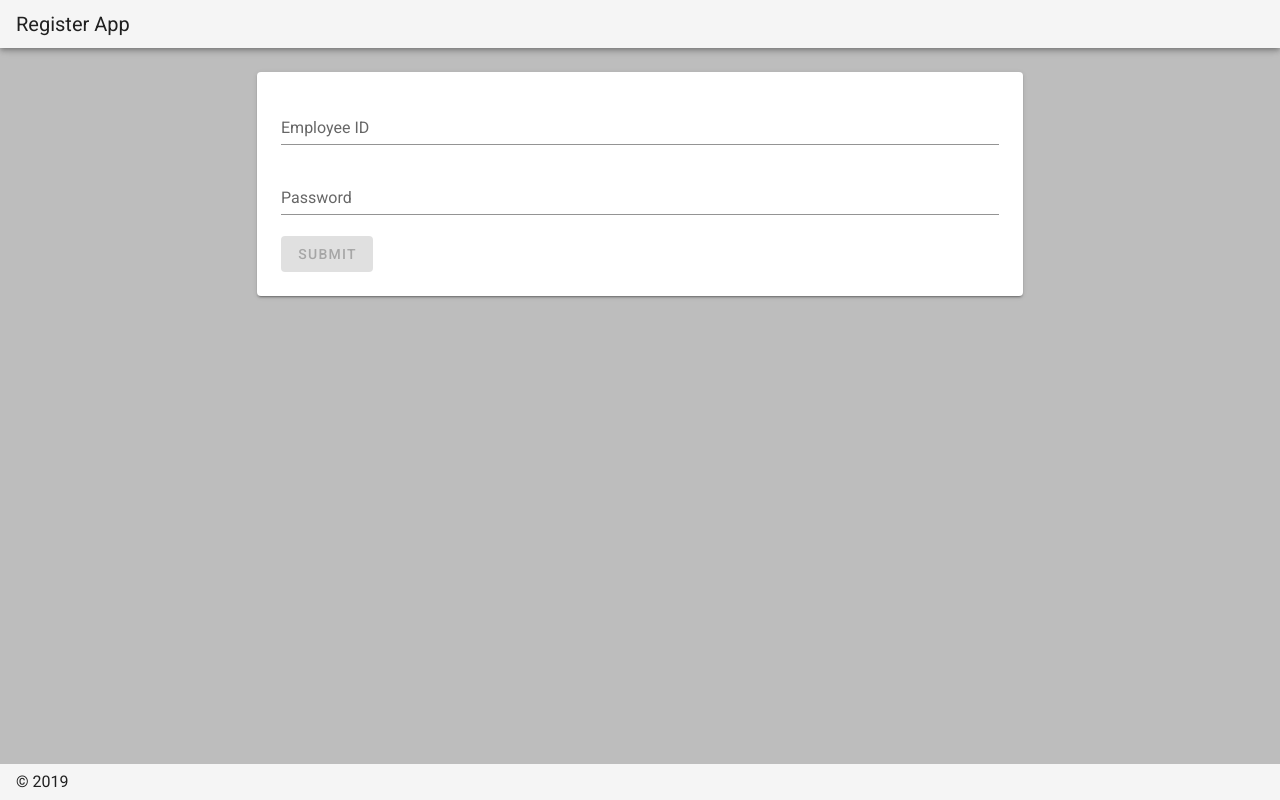
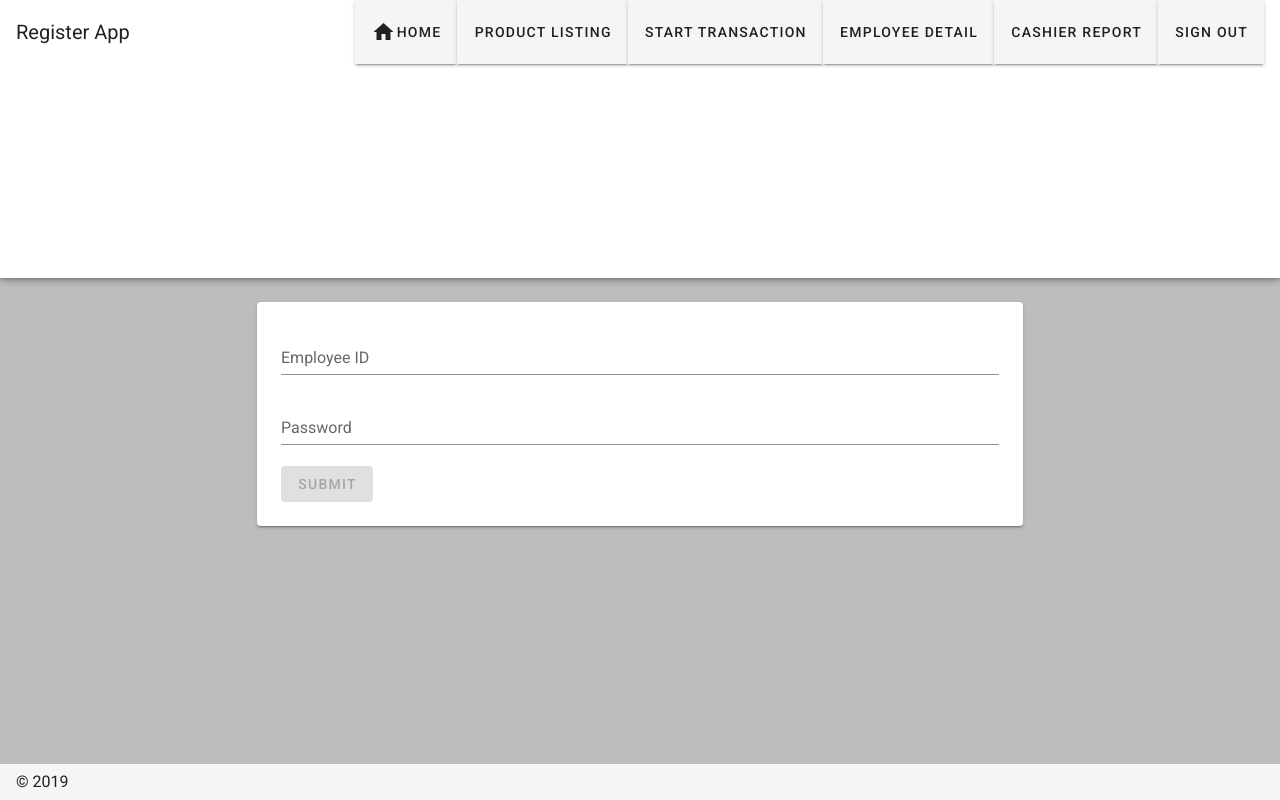
Before and after one commit to vikes-lemonade/register-app, a Nuxt app: page /login in a window 1280 px wide. Built offline with nearby package versions, Linux system fonts and the light colour scheme.

Commit message:
Feature/main menu (#3)
* Starter code for main menu, added buttons to toolbar

* using new api route

* Just for the requirements of sprint 2

```diff
--- a/layouts/default.vue
+++ b/layouts/default.vue
@@ -1,8 +1,35 @@
 <template>
   <v-app dark style="background-color: #BDBDBD">
-    <v-app-bar dense app>
+    <v-toolbar>
       <v-toolbar-title headline font-weight-light>Register App</v-toolbar-title>
-    </v-app-bar>
+      <v-spacer/>
+      <v-toolbar-items>
+        <!--  <v-btn v-for="(item, index) in items" :key="index" :to="item.to" text>
+          <v-icon>{{item.icon}}</v-icon>{{item.title}}
+        </v-btn>
+        -->
+        <v-btn :to="items[0].to" >
+          <v-icon>{{items[0].icon}}</v-icon>{{items[0].title}}
+        </v-btn>
+        <v-btn :to="items[1].to" >
+          <v-icon>{{items[1].icon}}</v-icon>{{items[1].title}}
+        </v-btn>
+        <v-btn :to="items[2].to" v-on:click="say('Function has not been implemented!')">
+          <v-icon>{{items[2].icon}}</v-icon>{{items[2].title}}
+        </v-btn>
+        <v-btn :to="items[3].to" v-on:click="say('Function has not been implemented!')">
+          <v-icon>{{items[3].icon}}</v-icon>{{items[3].title}}
+        </v-btn>
+        <v-btn :to="items[4].to" v-on:click="say('Function has not been implemented!')">
+          <v-icon>{{items[4].icon}}</v-icon>{{items[4].title}}
+        </v-btn>
+        <v-btn :to="items[5].to" v-on:click="say('Function has not been implemented!')">
+          <v-icon>{{items[5].icon}}</v-icon>{{items[5].title}}
+        </v-btn>
+
+      </v-toolbar-items>
+
+    </v-toolbar>
     <v-content>
       <v-container fluid>
         <nuxt />
@@ -16,19 +43,45 @@
 </template>
 
 <script>
+
 export default {
+  methods: {
+    say: function (msg) {
+      alert(msg)
+    }
+  },
   data () {
     return {
       items: [
         {
-          icon: 'mdi-apps',
-          title: 'Welcome',
+          icon: 'home',
+          title: 'Home',
           to: '/'
         },
         {
-          icon: 'mdi-chart-bubble',
-          title: 'Inspire',
-          to: '/inspire'
+          icon: '',
+          title: 'Product Listing',
+          to: '/'
+        },
+        {
+          icon: '',
+          title: 'Start Transaction',
+          to: '/'
+        },
+        {
+          icon: '',
+          title: 'Employee Detail',
+          to: '/'
+        },
+        {
+          icon: '',
+          title: 'Cashier Report',
+          to: '/'
+        },
+        {
+          icon: '',
+          title: 'Sign out',
+          to: '/'
         }
       ],
     }
```
